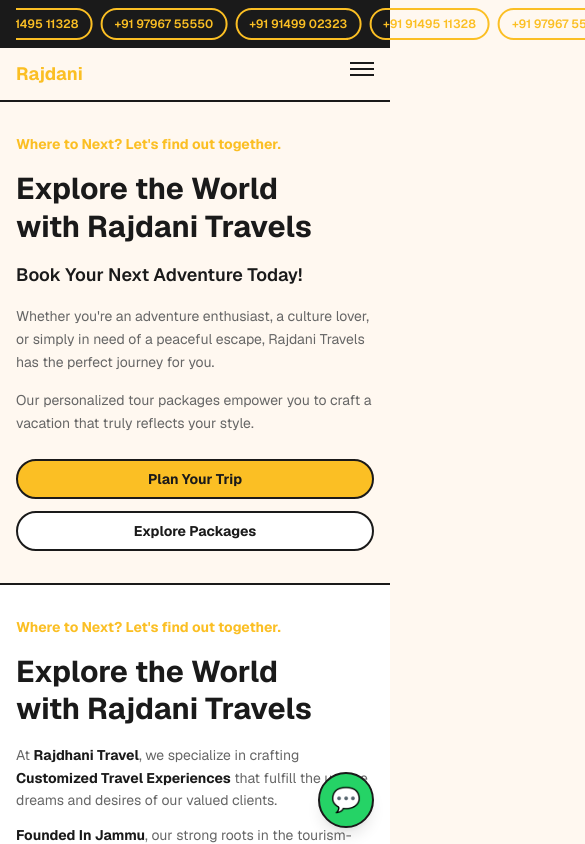
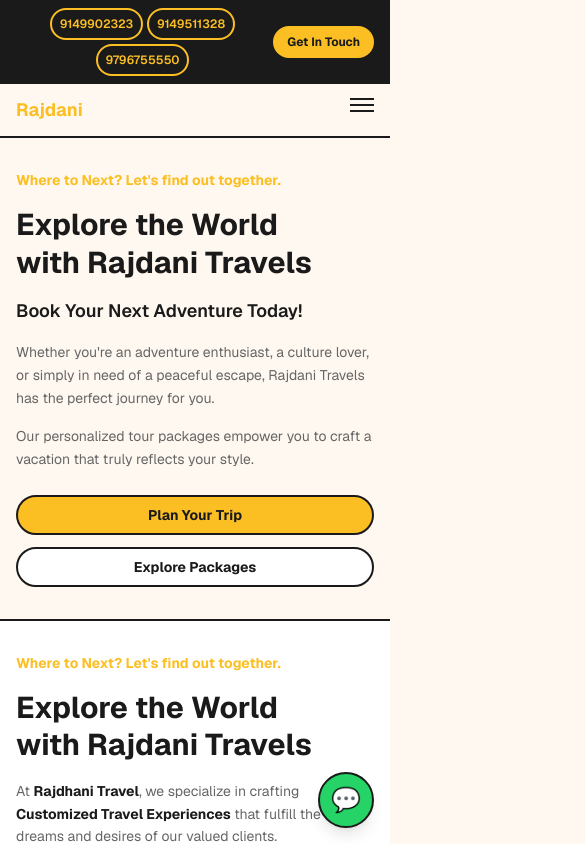
Before and after one commit to flashbacksnaps12-lgtm/copy12, a Next.js app: page / in a window 390 px wide. Shown: the top 844 px of the page, 585 px wide, since content can reach past the window. Built offline with nearby package versions, Linux system fonts and the light colour scheme.

Commit message:
Restored v3: feat: update phone numbers across website
Replace all phone numbers with new ones and format for mobile and desktop.

```diff
--- a/app/globals.css
+++ b/app/globals.css
@@ -134,24 +134,3 @@
     @apply bg-background text-foreground;
   }
 }
-
-@keyframes scroll-loop {
-  0% {
-    transform: translateX(0px);
-  }
-  100% {
-    transform: translateX(-50%);
-  }
-}
-
-.scroll-loop {
-  display: flex !important;
-  animation: scroll-loop 15s linear infinite !important;
-  flex-wrap: nowrap !important;
-}
-
-.scroll-loop-container {
-  overflow: hidden !important;
-  white-space: nowrap !important;
-  width: 100% !important;
-}
--- a/components/TopContactBar.tsx
+++ b/components/TopContactBar.tsx
@@ -1,48 +1,21 @@
 export default function TopContactBar() {
   return (
     <div className="bg-[#1A1A1A] text-white py-2 md:py-3">
-      <div className="max-w-7xl mx-auto px-4 md:px-6 flex flex-row items-center justify-between gap-2 md:gap-4">
-        {/* Mobile: Scrolling numbers, Desktop: Static row */}
-        <div className="flex-1 md:flex-initial">
-          {/* Desktop View - Static Row */}
-          <div className="hidden md:flex flex-row items-center gap-3 justify-start">
-            <button className="px-4 py-1.5 text-sm font-semibold border-2 border-[#FBBF24] text-[#FBBF24] rounded-full hover:bg-[#FBBF24] hover:text-[#1A1A1A] transition whitespace-nowrap">
-              +91 91499 02323
-            </button>
-            <button className="px-4 py-1.5 text-sm font-semibold border-2 border-[#FBBF24] text-[#FBBF24] rounded-full hover:bg-[#FBBF24] hover:text-[#1A1A1A] transition whitespace-nowrap">
-              +91 91495 11328
-            </button>
-            <button className="px-4 py-1.5 text-sm font-semibold border-2 border-[#FBBF24] text-[#FBBF24] rounded-full hover:bg-[#FBBF24] hover:text-[#1A1A1A] transition whitespace-nowrap">
-              +91 97967 55550
-            </button>
-          </div>
-
-          {/* Mobile View - Scrolling Numbers */}
-          <div className="md:hidden scroll-loop-container">
-            <div className="scroll-loop gap-2">
-              <button className="px-3 py-1.5 text-xs font-semibold border-2 border-[#FBBF24] text-[#FBBF24] rounded-full hover:bg-[#FBBF24] hover:text-[#1A1A1A] transition whitespace-nowrap flex-shrink-0">
-                +91 91499 02323
-              </button>
-              <button className="px-3 py-1.5 text-xs font-semibold border-2 border-[#FBBF24] text-[#FBBF24] rounded-full hover:bg-[#FBBF24] hover:text-[#1A1A1A] transition whitespace-nowrap flex-shrink-0">
-                +91 91495 11328
-              </button>
-              <button className="px-3 py-1.5 text-xs font-semibold border-2 border-[#FBBF24] text-[#FBBF24] rounded-full hover:bg-[#FBBF24] hover:text-[#1A1A1A] transition whitespace-nowrap flex-shrink-0">
-                +91 97967 55550
-              </button>
-              {/* Duplicate for seamless loop */}
-              <button className="px-3 py-1.5 text-xs font-semibold border-2 border-[#FBBF24] text-[#FBBF24] rounded-full hover:bg-[#FBBF24] hover:text-[#1A1A1A] transition whitespace-nowrap flex-shrink-0">
-                +91 91499 02323
-              </button>
-              <button className="px-3 py-1.5 text-xs font-semibold border-2 border-[#FBBF24] text-[#FBBF24] rounded-full hover:bg-[#FBBF24] hover:text-[#1A1A1A] transition whitespace-nowrap flex-shrink-0">
-                +91 91495 11328
-              </button>
-              <button className="px-3 py-1.5 text-xs font-semibold border-2 border-[#FBBF24] text-[#FBBF24] rounded-full hover:bg-[#FBBF24] hover:text-[#1A1A1A] transition whitespace-nowrap flex-shrink-0">
-                +91 97967 55550
-              </button>
-            </div>
-          </div>
+      <div className="max-w-7xl mx-auto px-4 md:px-6 flex flex-row items-center justify-center md:justify-between gap-1 md:gap-4">
+        <div className="flex flex-row items-center gap-1 md:gap-3 flex-wrap justify-center md:justify-start">
+          <button className="px-2 md:px-4 py-1.5 text-xs md:text-sm font-semibold border-2 border-[#FBBF24] text-[#FBBF24] rounded-full hover:bg-[#FBBF24] hover:text-[#1A1A1A] transition whitespace-nowrap">
+            <span className="hidden sm:inline">+91 91499 02323</span>
+            <span className="sm:hidden">9149902323</span>
+          </button>
+          <button className="px-2 md:px-4 py-1.5 text-xs md:text-sm font-semibold border-2 border-[#FBBF24] text-[#FBBF24] rounded-full hover:bg-[#FBBF24] hover:text-[#1A1A1A] transition whitespace-nowrap">
+            <span className="hidden sm:inline">+91 91495 11328</span>
+            <span className="sm:hidden">9149511328</span>
+          </button>
+          <button className="px-2 md:px-4 py-1.5 text-xs md:text-sm font-semibold border-2 border-[#FBBF24] text-[#FBBF24] rounded-full hover:bg-[#FBBF24] hover:text-[#1A1A1A] transition whitespace-nowrap">
+            <span className="hidden sm:inline">+91 97967 55550</span>
+            <span className="sm:hidden">9796755550</span>
+          </button>
         </div>
-
         <button className="px-3 md:px-6 py-1.5 bg-[#FBBF24] text-[#1A1A1A] font-bold rounded-full border-2 border-[#FBBF24] hover:bg-[#F59E0B] transition whitespace-nowrap text-xs md:text-sm lg:text-base">
           Get In Touch
         </button>
```
